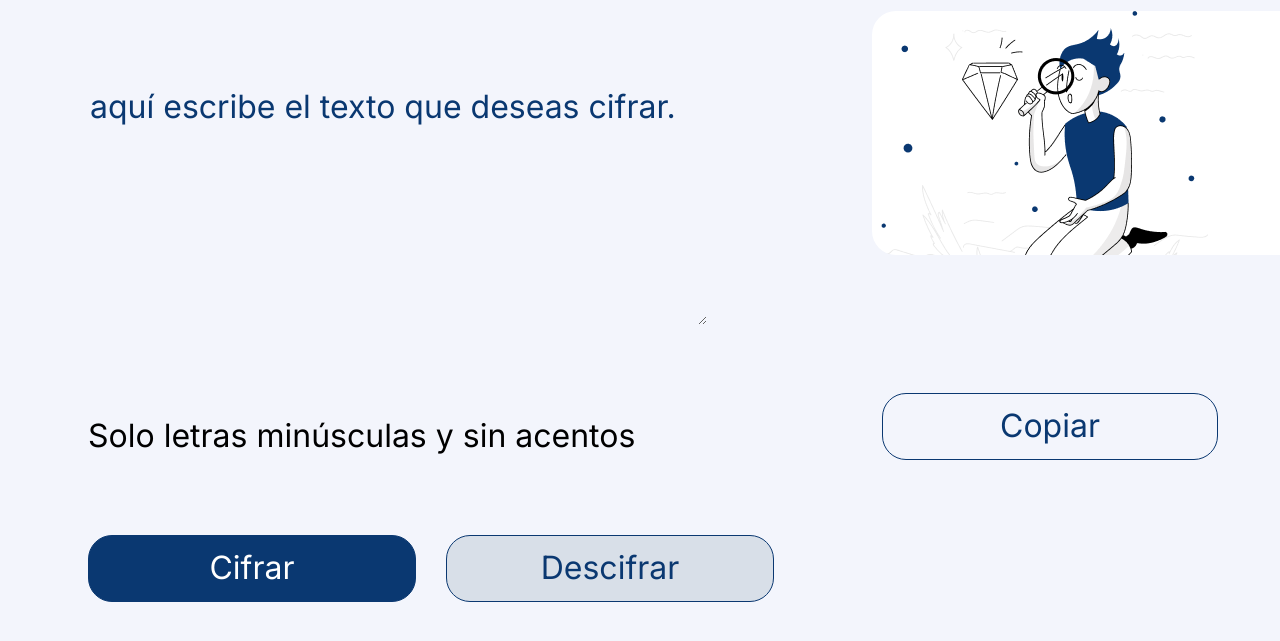
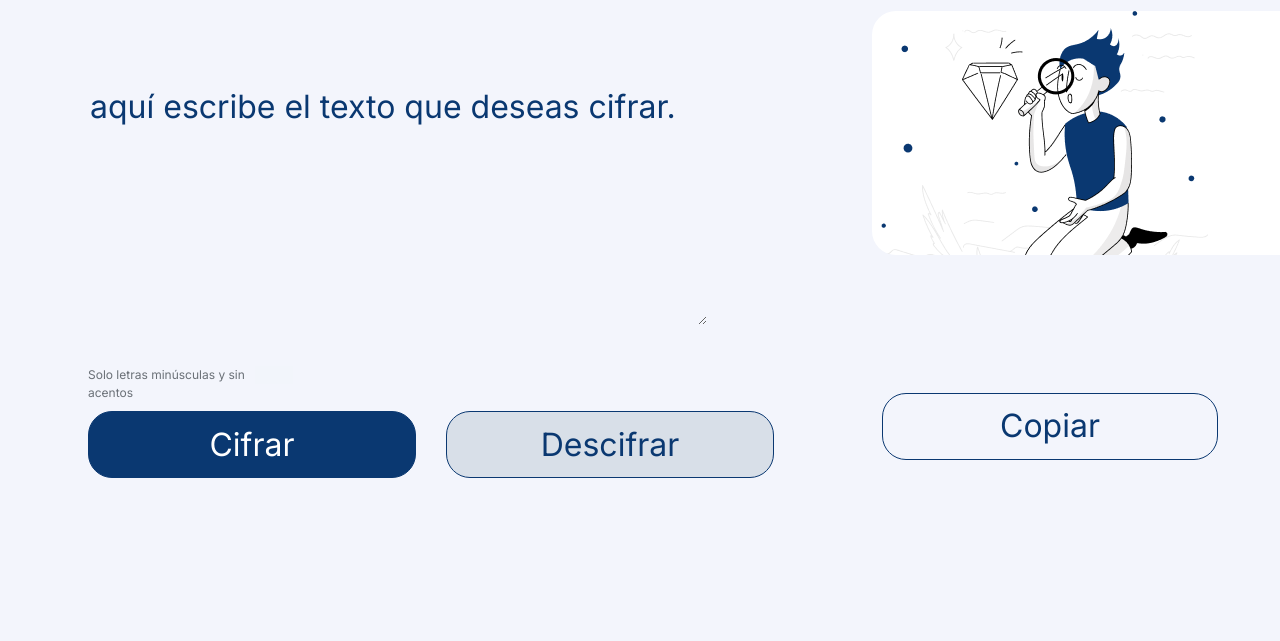
Before and after one commit to Felipe-Villalobos/Encriptador-Texto, a plain HTML site: page index.html in a window 1280 px wide. Shown: the part 91-732 px from the top of the page. Drawn offline with Linux system fonts and the light colour scheme.

Commit message:
Ajuste estilos H6

```diff
--- a/style.css
+++ b/style.css
@@ -32,7 +32,7 @@ main{
 
 .mensaje{
     background: #FFFFFF;
-    background-image: url(../img/Muñeco.png);
+    background-image: url(./img/Muñeco.png);
     background-repeat: no-repeat;
     border: none;
     border-radius: 24px;
@@ -41,10 +41,33 @@ main{
     margin-top: 20px;
     padding-left: 20px;
     position: fixed;
+
 }
 
 .mensaje:focus{
     outline: none;
+}
+
+h6{
+     width: 205px;
+     height: 18px;
+     opacity: 80%;
+     font-family: "Inter", sans-serif;
+     font-optical-sizing: auto;
+     font-weight: 400;
+     font-size: 12px;
+     font-style: normal;
+     font-variation-settings: "slnt" 0;
+     line-height: 18px;
+     letter-spacing: 0em;
+     text-align: left;
+     outline: none;
+     resize: none;
+     border: 0;
+     padding: 0;
+     background: #F3F5FC;
+     color: #495057;
+
 }
 
 .botones{
```
